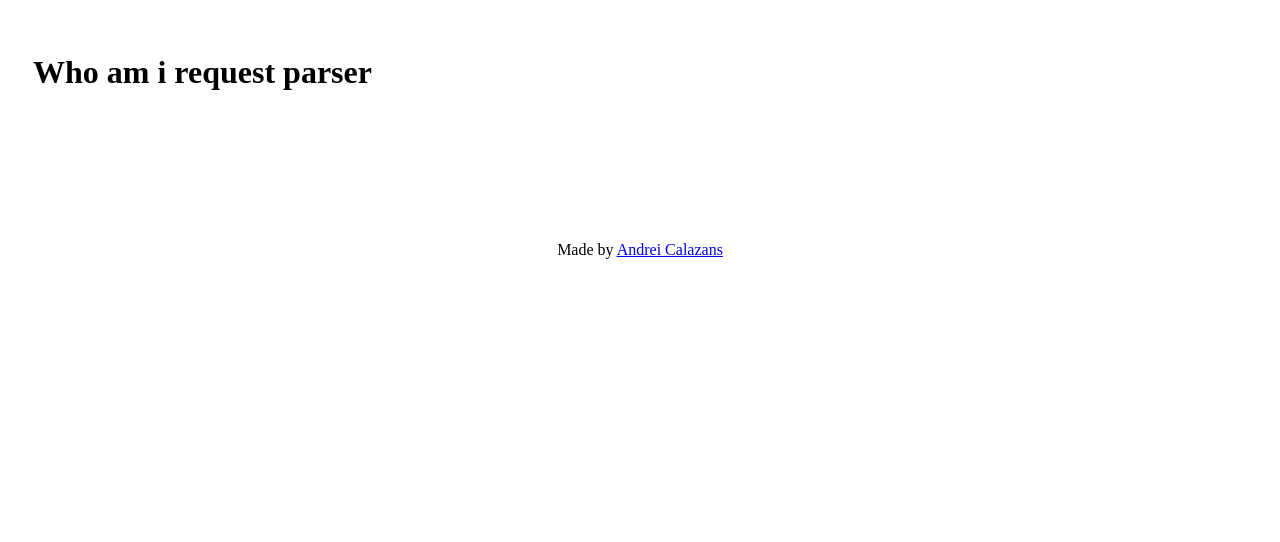
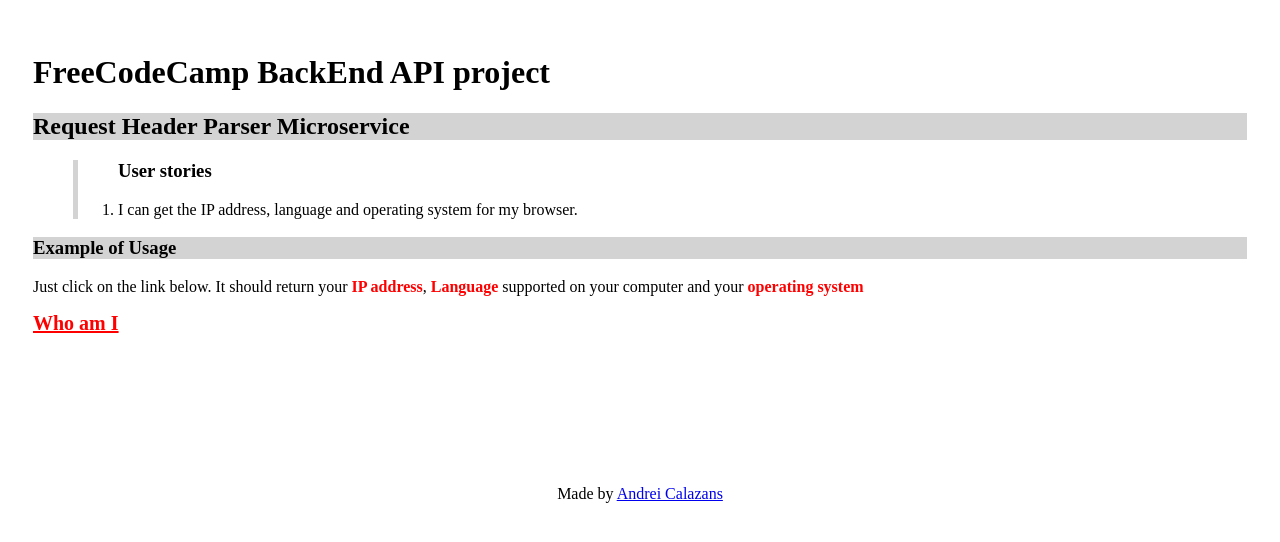
Before and after one commit to AndreiCalazans/req-header-parser, a website: page public/index.html in a window 1280 px wide. Drawn offline with Linux system fonts and the light colour scheme.

Commit message:
finished

```diff
--- a/public/index.html
+++ b/public/index.html
@@ -2,26 +2,53 @@
 <html>
   <head>
     <meta charset="utf-8">
-    <meta name="Description" content="Who am i request parser API by andrei calazans">
-    <meta name="keywords" content="Who am i request parser API, andrei calazans">
+    <meta name="Description" content="Request header parser by andrei calazans">
+    <meta name="keywords" content="Request header parser, andrei calazans">
     <meta name="author" content="andrei calazans">
     <meta name='viewport' content="width= device-width , initial-scale = 1.0">
-    <title>Who am I req parser</title>
+    <title>TimeStamp microservice</title>
     <style>
       body {
         padding: 25px;
       }
-
+      blockquote {
+        border-left: 5px solid lightgrey;
+      }
+      .title{
+        background-color: lightgrey;
+      }
+      span  {
+        font-weight: bold;
+        color:red;
+      }
       footer {
         text-align: center;
         margin-top: 150px;
         position: relative;
       }
+      div a {
+        font-size: 20px;
+        font-weight: bold;
+        color: red;
+      }
     </style>
   </head>
   <body>
-
-  <h1>Who am i request parser</h1>
+  <div>
+    <h1>FreeCodeCamp BackEnd API project</h1>
+    <h2 class='title'>Request Header Parser Microservice</h2>
+    <blockquote cite="http://">
+      <ol>
+        <h3>User stories</h3>
+        <li>I can get the IP address, language and operating system for my browser.</li>
+      </ol>
+    </blockquote>
+    <h3 class='title'>Example of Usage</h3>
+      <p>Just click on the link below. It should return your
+        <span>IP address</span>, <span>Language</span> supported on your computer and your <span>operating system</span>
+      </p>
+      <a href="/whoami">Who am I</a>
+  </div>
 <footer>
   <p>Made by <a href="https://andreicalazans.github.io/">Andrei Calazans</a> </p>
 </footer>
```
Also changed, not shown: app.js (+12 -5 lines), package.json (+5 -3 lines).
